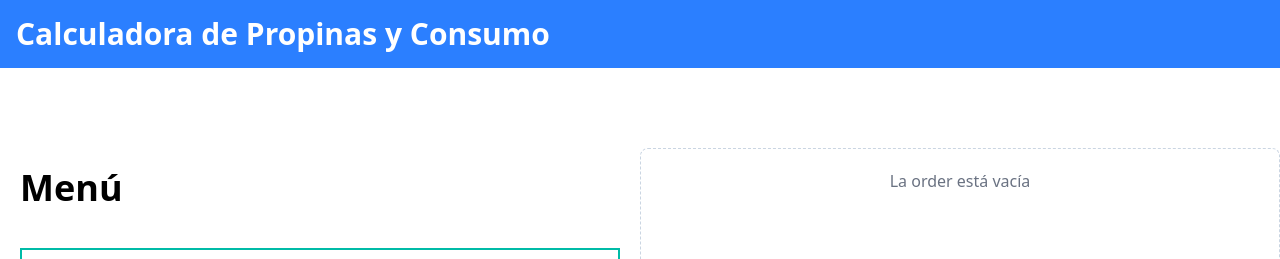
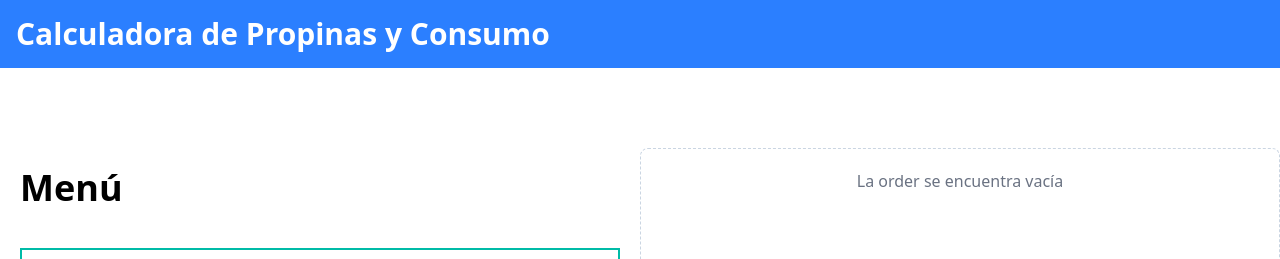
Before and after one commit to jrobertoq/calculadora_propinas, a React (Vite) app: page / in a window 1280 px wide. Shown: the top 259 px of the page. Built offline with nearby package versions, Linux system fonts and the light colour scheme.

Commit message:
Cambio de texto

```diff
--- a/src/App.tsx
+++ b/src/App.tsx
@@ -50,7 +50,7 @@ function App() {
               />
             </>
             ) : (
-                  <p className="text-center text-gray-500">La order está vacía</p>
+                  <p className="text-center text-gray-500">La order se encuentra vacía</p>
             )
           }
         </div>
```
